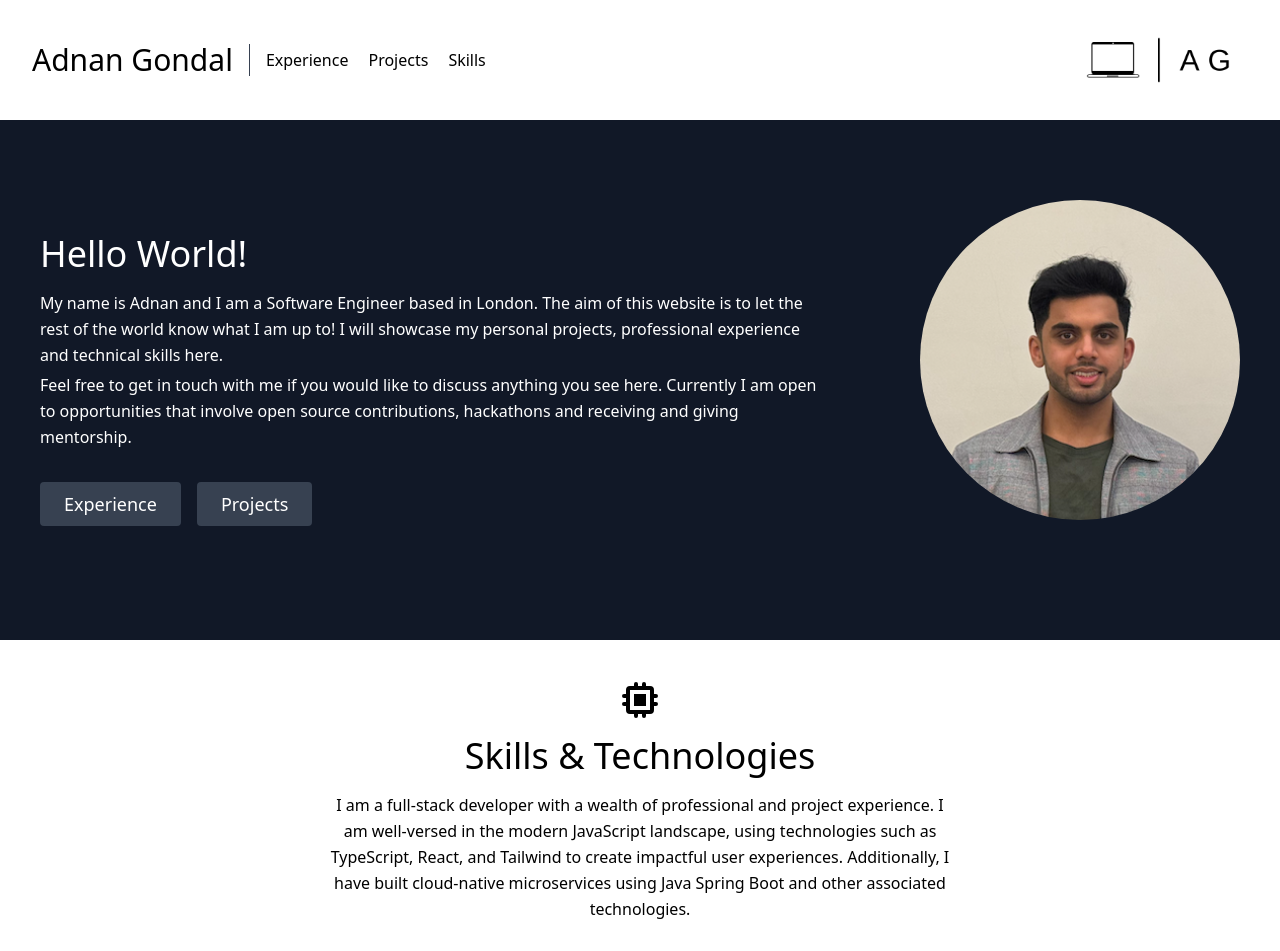
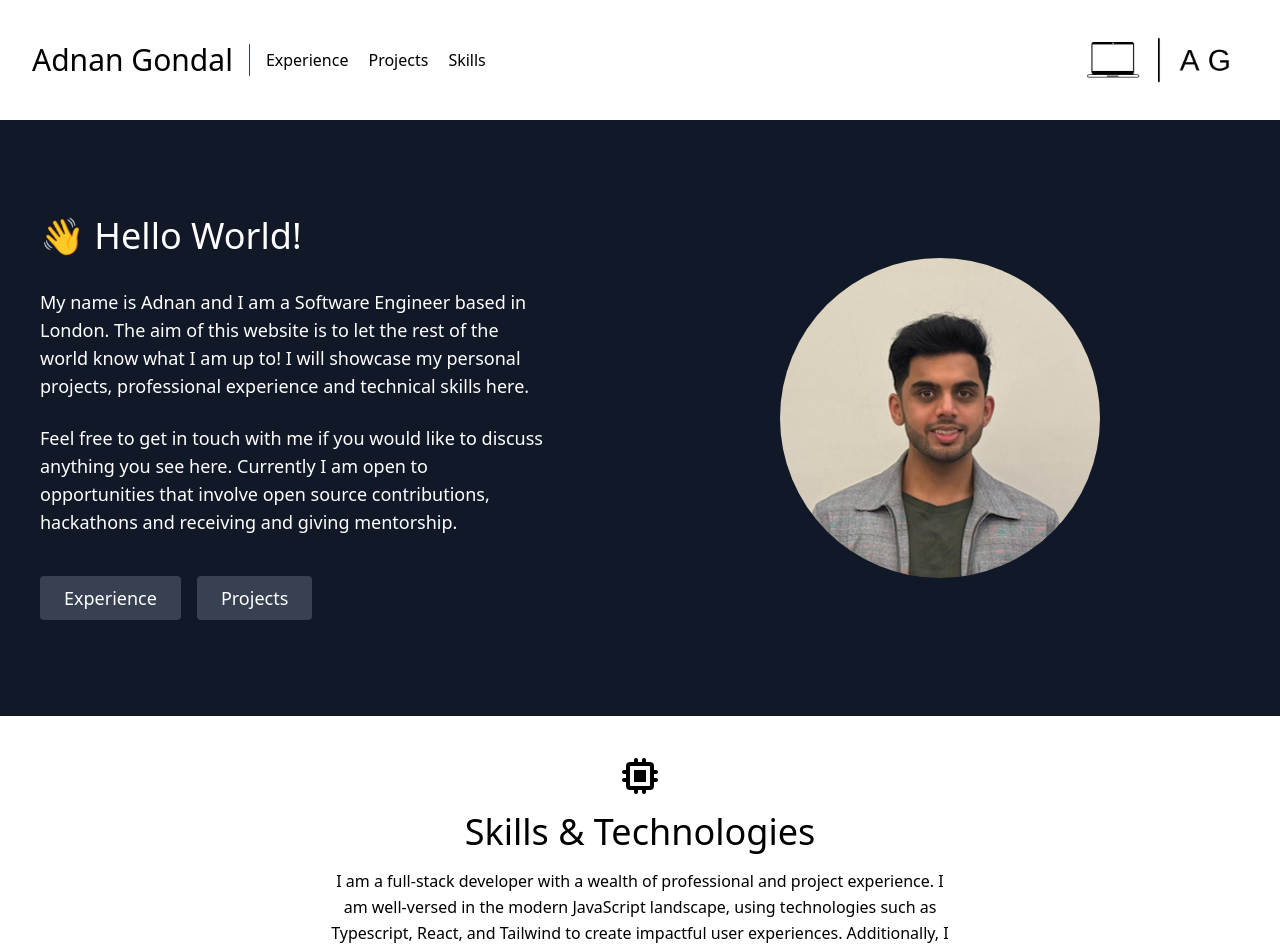
Before and after one commit to AdnanGondal/my-portfolio, a React (Create React App) app: page / in a window 1280 px wide. Shown: the top 951 px of the page. Built offline with nearby package versions, Linux system fonts and the light colour scheme.

Commit message:
content and style updates

```diff
--- a/public/index.html
+++ b/public/index.html
@@ -1,14 +1,12 @@
 <!DOCTYPE html>
 <html lang="en">
+
 <head>
   <meta charset="utf-8" />
   <link rel="icon" href="%PUBLIC_URL%/favicon.ico" />
   <meta name="viewport" content="width=device-width, initial-scale=1" />
   <meta name="theme-color" content="#000000" />
-    <meta
-      name="description"
-      content="My portfolio app created with React"
-    />
+  <meta name="description" content="My portfolio app created with React" />
   <link rel="apple-touch-icon" href="%PUBLIC_URL%/logo192.png" />
   <!--
       manifest.json provides metadata used when your web app is installed on a
@@ -24,8 +22,9 @@
       work correctly both with client-side routing and a non-root public URL.
       Learn how to configure a non-root public URL by running `npm run build`.
     -->
-    <title>My Portfolio</title>
+  <title>Adnan Gondal Portfolio</title>
 </head>
+
 <body>
 
   <form name="test" netlify netlify-honeypot="bot-field" hidden>
@@ -36,15 +35,6 @@
 
   <noscript>You need to enable JavaScript to run this app.</noscript>
   <div id="root"></div>
-    <!--
-      This HTML file is a template.
-      If you open it directly in the browser, you will see an empty page.
+</body>
 
-      You can add webfonts, meta tags, or analytics to this file.
-      The build step will place the bundled scripts into the <body> tag.
-
-      To begin the development, run `npm start` or `yarn start`.
-      To create a production bundle, use `npm run build` or `yarn build`.
-    -->
-  </body>
 </html>
--- a/src/components/About.js
+++ b/src/components/About.js
@@ -3,46 +3,9 @@ import React from "react";
 export default function About() {
   return (
     <section id="about" className="bg-gray-900">
-      <div className="container mx-auto flex px-10 py-20 md:flex-row flex-col items-center">
-        <div className="lg:flex-grow lg:pr-24 md:pr-16 flex flex-col md:items-start md:text-left mb-16 md:mb-0 items-center text-center">
-          <h1 className="title-font sm:text-4xl text-2xl mb-4 font-medium text-white">
-            Hello World!
-          </h1>
-          <p className="mb-1 leading-relaxed text-white text-l">
-            My name is Adnan and I am a Software Engineer
-            based in London. The aim of this website is to let the rest of
-            the world know what I am up to! I will showcase my personal
-            projects, professional experience and technical skills here.
-          </p>
-          <p className="mb-8 leading-relaxed text-white text-l">
-            Feel free to get in touch with me if you would like to discuss
-            anything you see here. Currently I am open to opportunities that
-            involve open source contributions, hackathons and receiving and
-            giving mentorship.
-          </p>
-          <div className="flex justify-center">
-            <a
-              href="#experience"
-              className="inline-flex text-white bg-gray-700 border-0 py-2 px-6 focus:outline-none hover:bg-gray-500 rounded text-lg"
-            >
-              Experience
-            </a>
-            <a
-              href="#projects"
-              className="ml-4 inline-flex text-white bg-gray-700 border-0 py-2 px-6 focus:outline-none hover:bg-gray-500 hover:text-white rounded text-lg"
-            >
-              Projects
-            </a>
-            {/* <a
-              href="#contact"
-              className="ml-4 inline-flex text-white bg-gray-700 border-0 py-2 px-6 focus:outline-none hover:bg-gray-500 hover:text-white rounded text-lg"
-            >
-              Contact
-            </a> */}
-          </div>
-        </div>
-        <div className="md:max-w-md md:w-1/2 w-5/6">
-          <div className="w-80 h-80 mx-auto mb-10 overflow-hidden rounded-full">
+      <div className="container mx-auto flex flex-col md:flex-row items-center px-4 sm:px-10 py-24">
+        <div className="w-full md:w-1/2 flex justify-center mb-10 md:mb-0 order-1 md:order-2">
+          <div className="w-60 h-60 sm:w-80 sm:h-80 mx-auto overflow-hidden rounded-full">
             <img
               className="object-cover object-center w-full h-full"
               alt="an image of me"
@@ -50,6 +13,37 @@ export default function About() {
             />
           </div>
         </div>
+        <div className="w-full md:w-1/2 lg:flex-grow lg:pr-24 md:pr-16 flex flex-col md:items-start md:text-left items-center text-center order-2 md:order-1 px-4 sm:px-0">
+          <h1 className="title-font sm:text-4xl text-2xl mb-8 font-medium text-white">
+            👋 Hello World!
+          </h1>
+          <p className="mb-6 leading-relaxed text-white text-l md:text-lg">
+            My name is Adnan and I am a Software Engineer based in London. The
+            aim of this website is to let the rest of the world know what I am
+            up to! I will showcase my personal projects, professional
+            experience and technical skills here.
+          </p>
+          <p className="mb-10 leading-relaxed text-white text-l md:text-lg">
+            Feel free to get in touch with me if you would like to discuss
+            anything you see here. Currently I am open to opportunities that
+            involve open source contributions, hackathons and receiving and
+            giving mentorship.
+          </p>
+          <div className="flex flex-col md:flex-row justify-center items-center">
+            <a
+              href="#experience"
+              className="inline-flex text-center text-white bg-gray-700 border-0 py-2 px-6 focus:outline-none hover:bg-gray-500 rounded text-lg mb-4 md:mb-0 md:mr-4"
+            >
+              Experience
+            </a>
+            <a
+              href="#projects"
+              className="inline-flex text-center text-white bg-gray-700 border-0 py-2 px-6 focus:outline-none hover:bg-gray-500 hover:text-white rounded text-lg mb-4 md:mb-0 md:mr-4"
+            >
+              Projects
+            </a>
+          </div>
+        </div>
       </div>
     </section>
   );
--- a/src/components/Projects.js
+++ b/src/components/Projects.js
@@ -9,14 +9,14 @@ export default function Projects() {
 
   return (
     <section id="projects" className="text-gray-400 bg-gray-900 body-font">
-      <div className="container px-5 py-10 mx-auto text-center lg:px-40">
-        <div className="flex flex-col w-full mb-20">
+      <div className="container px-5 py-10 pb-0 mx-auto text-center lg:px-40">
+        <div className="flex flex-col w-full mb-12">
           <CodeIcon className="mx-auto inline-block w-10 mb-4" />
           <h1 className="sm:text-4xl text-3xl font-medium title-font mb-4 text-white">
             Professional Projects
           </h1>
           <p className="lg:w-2/3 mx-auto leading-relaxed text-base">
-            Below are some projects that I have worked on as part of a multidisciplinary agile team, that have real world impact.
+            Below are some projects that I have worked on professionally as a part of multi-disciplinary agile teams.
           </p>
         </div>
         <div className="flex flex-wrap -m-4">
@@ -47,7 +47,7 @@ export default function Projects() {
         </div>
       </div>
       <div className="container px-5 py-10 mx-auto text-center lg:px-40">
-        <div className="flex flex-col w-full mb-20">
+        <div className="flex flex-col w-full mb-12">
           <DesktopComputerIcon className="mx-auto inline-block w-10 mb-4" />
           <h1 className="sm:text-4xl text-3xl font-medium title-font mb-4 text-white">
             Practice Projects
--- a/src/components/Skills.js
+++ b/src/components/Skills.js
@@ -13,7 +13,7 @@ export default function Skills() {
           </h1>
           <p className="text-base leading-relaxed xl:w-2/4 lg:w-3/4 mx-auto">
             I am a full-stack developer with a wealth of professional and project experience.
-            I am well-versed in the modern JavaScript landscape, using technologies such as TypeScript, React, and Tailwind to create impactful user experiences. Additionally, I have built cloud-native microservices using Java Spring Boot and other associated technologies.
+            I am well-versed in the modern JavaScript landscape, using technologies such as Typescript, React, and Tailwind to create impactful user experiences. Additionally, I have built cloud-native microservices using Java Spring Boot and other associated technologies.
           </p>
         </div>
         <div className="flex justify-center">
--- a/src/data.js
+++ b/src/data.js
@@ -4,7 +4,7 @@ export const professionalProjects = [
     title: "New Computerised Transit System",
     subtitle: "Scala, Play, HTML, CSS, MongoDB, Github",
     description:
-      "Building the digital frontend for traders to move goods between Common Transit Convention member countries",
+      "Building the digital frontend for traders to move goods between Common Transit Convention member countries.",
     image:
       "./ncts5-proj.png",
     link: "https://github.com/hmrc/manage-transit-movements-unloading-frontend",
@@ -34,7 +34,7 @@ export const practiceProjects = [
     title: "City Driving School",
     subtitle: "NextJS, Tailwind",
     description:
-      "Designed and built a live website for a drivign instructor based in London. ",
+      "Designed and built a Statically Generated (SG) website for a driving instructor based in London.",
     image:
       "./cds-project.png",
     link: "https://github.com/AdnanGondal/city-driving-school",
```
Also changed, not shown: 1 other file (tests, documents, lock files or other folders). Lines whose indentation alone changed are shown as unchanged.
